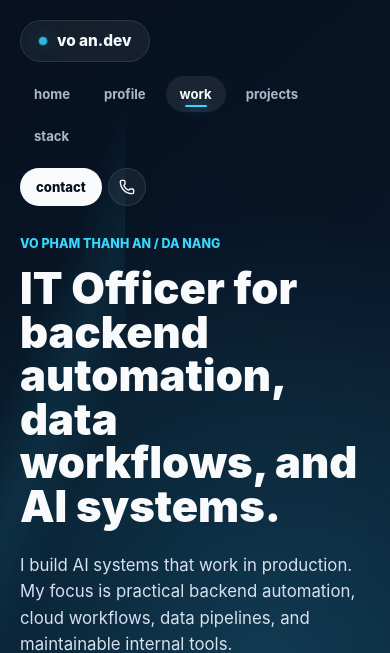
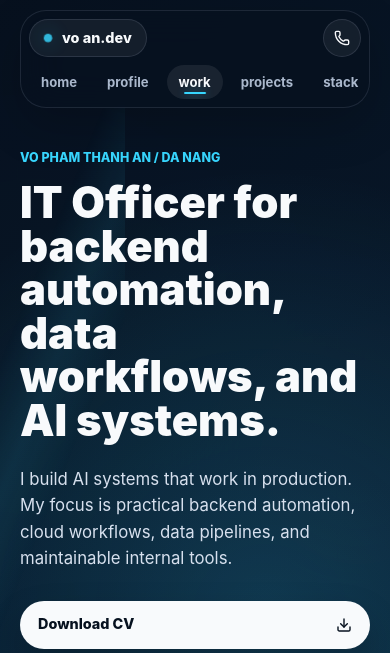
Before and after one commit to vophamthanhan/portfolio2026, a plain HTML site: page index.html in a window 390 px wide. Shown: the top 653 px of the page. Drawn offline with nearby package versions, Linux system fonts and the light colour scheme.

Commit message:
make navigation sticky across site

```diff
--- a/styles.css
+++ b/styles.css
@@ -25,6 +25,7 @@
 
 html {
   scroll-behavior: smooth;
+  scroll-padding-top: 112px;
 }
 
 body {
@@ -120,7 +121,7 @@ button {
   grid-template-rows: auto minmax(0, 1fr) auto;
   gap: 34px 56px;
   min-height: 100svh;
-  padding: 22px var(--gutter) 42px;
+  padding: 112px var(--gutter) 42px;
   overflow: hidden;
   border-bottom: 1px solid var(--line);
   background:
@@ -150,11 +151,23 @@ button {
 
 .topbar {
   grid-column: 1 / -1;
+  position: fixed;
+  top: 16px;
+  left: var(--gutter);
+  right: var(--gutter);
+  z-index: 45;
   display: grid;
   grid-template-columns: auto minmax(0, 1fr) auto;
   align-items: center;
   gap: 24px;
   min-height: 56px;
+  padding: 7px 8px;
+  border: 1px solid rgba(148, 163, 184, 0.16);
+  border-radius: 999px;
+  background: rgba(7, 17, 31, 0.72);
+  box-shadow: 0 18px 46px rgba(0, 0, 0, 0.18);
+  backdrop-filter: blur(18px);
+  -webkit-backdrop-filter: blur(18px);
   animation: fadeDown 520ms var(--ease-out) both;
 }
 
@@ -285,6 +298,8 @@ button {
 }
 
 .hero-copy {
+  grid-column: 1;
+  grid-row: 2;
   align-self: center;
   max-width: 650px;
   animation: fadeRight 680ms var(--ease-out) 100ms both;
@@ -1035,7 +1050,13 @@ button {
   .hero-shell {
     grid-template-columns: minmax(0, 1fr);
     min-height: auto;
+    padding-top: 118px;
     padding-bottom: 72px;
+  }
+
+  .hero-copy {
+    grid-column: auto;
+    grid-row: auto;
   }
 
   .hero-visual {
@@ -1083,24 +1104,45 @@ button {
     --gutter: 24px;
   }
 
+  html {
+    scroll-padding-top: 138px;
+  }
+
   .topbar {
-    grid-template-columns: 1fr;
-    gap: 14px;
+    grid-template-columns: minmax(0, 1fr) auto;
+    gap: 8px 12px;
+    align-items: center;
+    border-radius: 26px;
+    padding: 8px;
   }
 
   .brand-mark {
     width: fit-content;
   }
 
-  .nav-left,
+  .nav-left {
+    grid-column: 1 / -1;
+    grid-row: 2;
+    justify-content: flex-start;
+    flex-wrap: nowrap;
+    overflow-x: auto;
+    scrollbar-width: none;
+  }
+
+  .nav-left::-webkit-scrollbar {
+    display: none;
+  }
+
   .nav-right {
-    justify-content: flex-start;
-    flex-wrap: wrap;
+    grid-column: 2;
+    grid-row: 1;
+    justify-content: flex-end;
+    flex-wrap: nowrap;
   }
 
   .hero-shell {
     gap: 28px;
-    padding-top: 20px;
+    padding-top: 148px;
   }
 
   .hero-copy h1 {
@@ -1134,6 +1176,29 @@ button {
 @media (max-width: 560px) {
   :root {
     --gutter: 20px;
+  }
+
+  html {
+    scroll-padding-top: 132px;
+  }
+
+  .topbar {
+    top: 10px;
+  }
+
+  .brand-mark {
+    min-height: 38px;
+    padding: 0 14px;
+    font-size: 0.9rem;
+  }
+
+  .nav-link {
+    min-height: 34px;
+    padding: 0 12px;
+  }
+
+  .contact-pill {
+    display: none;
   }
 
   .hero-actions,
```
